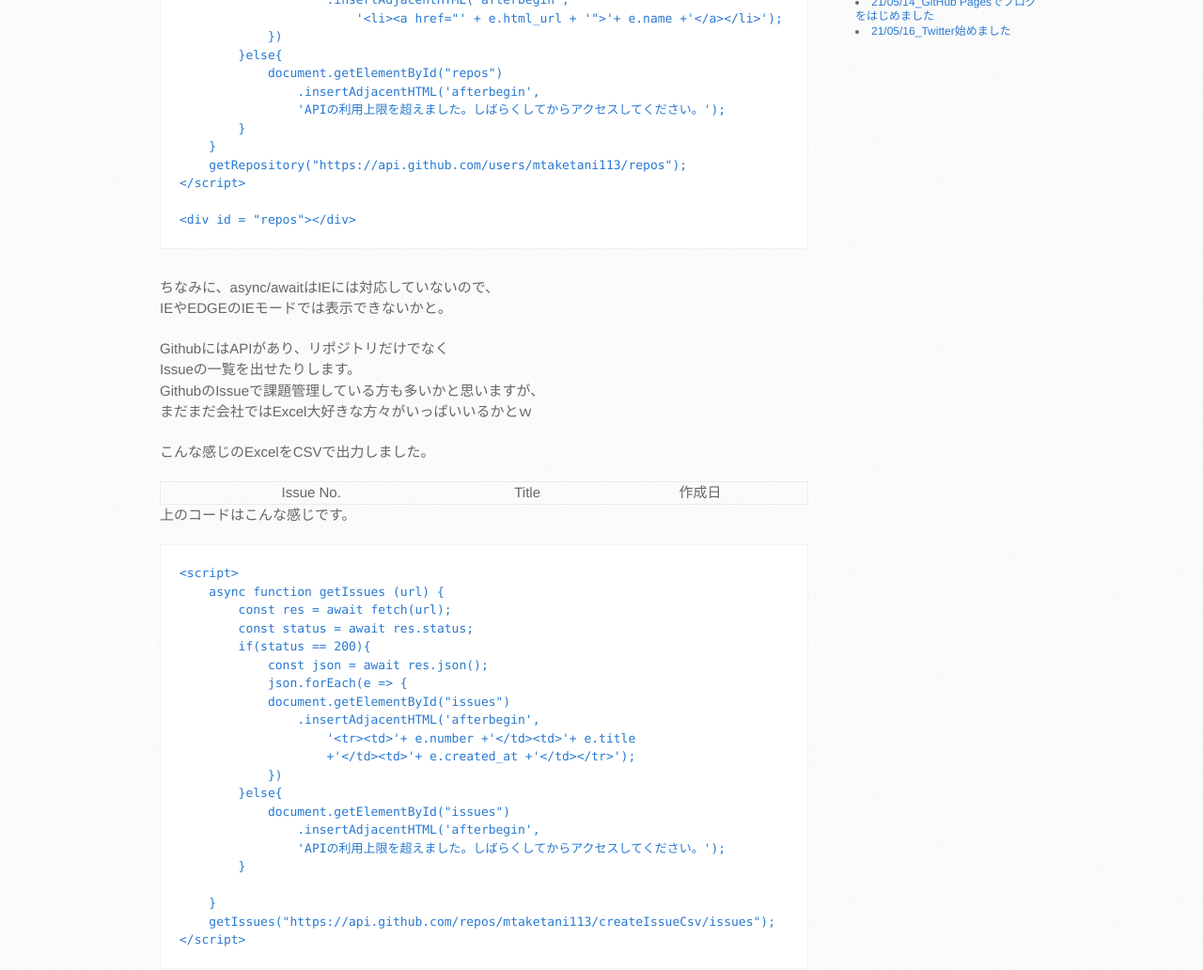
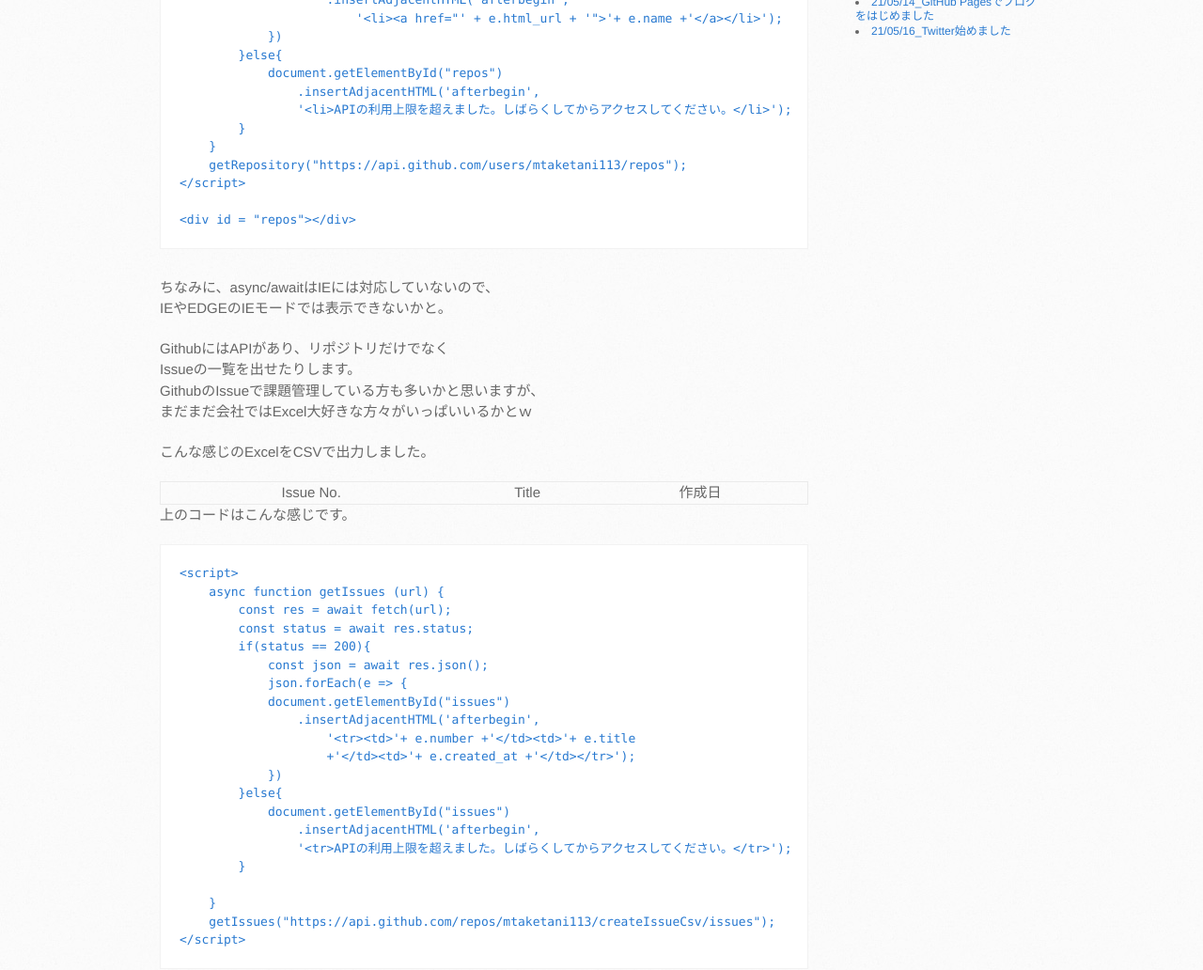
Before and after one commit to mtaketani113/mtaketani113.github.io, a Jekyll site: the page built from it/github/githubRepositories.md, in a window 1280 px wide. Shown: the part 877-1909 px from the top of the page at 94% size. Built offline with Jekyll 4.4.1, drawn with Linux system fonts in a browser that asks for light colours; comment, search, counter and statistics services are not loaded; the repository's description, which GitHub fills in, is left out; some of the changed text lies outside the part shown.

Commit message:
エラー処理修正

```diff
--- a/it/github/githubRepositories.md
+++ b/it/github/githubRepositories.md
@@ -30,7 +30,7 @@ async/await と fetch関数を利用して、GithubのAPIを呼び出し、
         }else{
             document.getElementById("repos")
                 .insertAdjacentHTML('afterbegin',
-                'APIの利用上限を超えました。しばらくしてからアクセスしてください。');
+                '<li>APIの利用上限を超えました。しばらくしてからアクセスしてください。</li>');
         }
     }
     getRepository("https://api.github.com/users/mtaketani113/repos");
@@ -56,7 +56,7 @@ async/await と fetch関数を利用して、GithubのAPIを呼び出し、
         }else{
             document.getElementById("repos")
                 .insertAdjacentHTML('afterbegin',
-                'APIの利用上限を超えました。しばらくしてからアクセスしてください。');
+                '<li>APIの利用上限を超えました。しばらくしてからアクセスしてください。</li>');
         }
     }
     getRepository("https://api.github.com/users/mtaketani113/repos");
@@ -90,7 +90,7 @@ GithubのIssueで課題管理している方も多いかと思いますが、
         }else{
             document.getElementById("issues")
                 .insertAdjacentHTML('afterbegin',
-                'APIの利用上限を超えました。しばらくしてからアクセスしてください。');
+                '<tr>APIの利用上限を超えました。しばらくしてからアクセスしてください。</tr>');
         }
     }
     getIssues("https://api.github.com/repos/mtaketani113/createIssueCsv/issues");
@@ -127,7 +127,7 @@ GithubのIssueで課題管理している方も多いかと思いますが、
         }else{
             document.getElementById("issues")
                 .insertAdjacentHTML('afterbegin',
-                'APIの利用上限を超えました。しばらくしてからアクセスしてください。');
+                '<tr>APIの利用上限を超えました。しばらくしてからアクセスしてください。</tr>');
         }
 
     }
```
